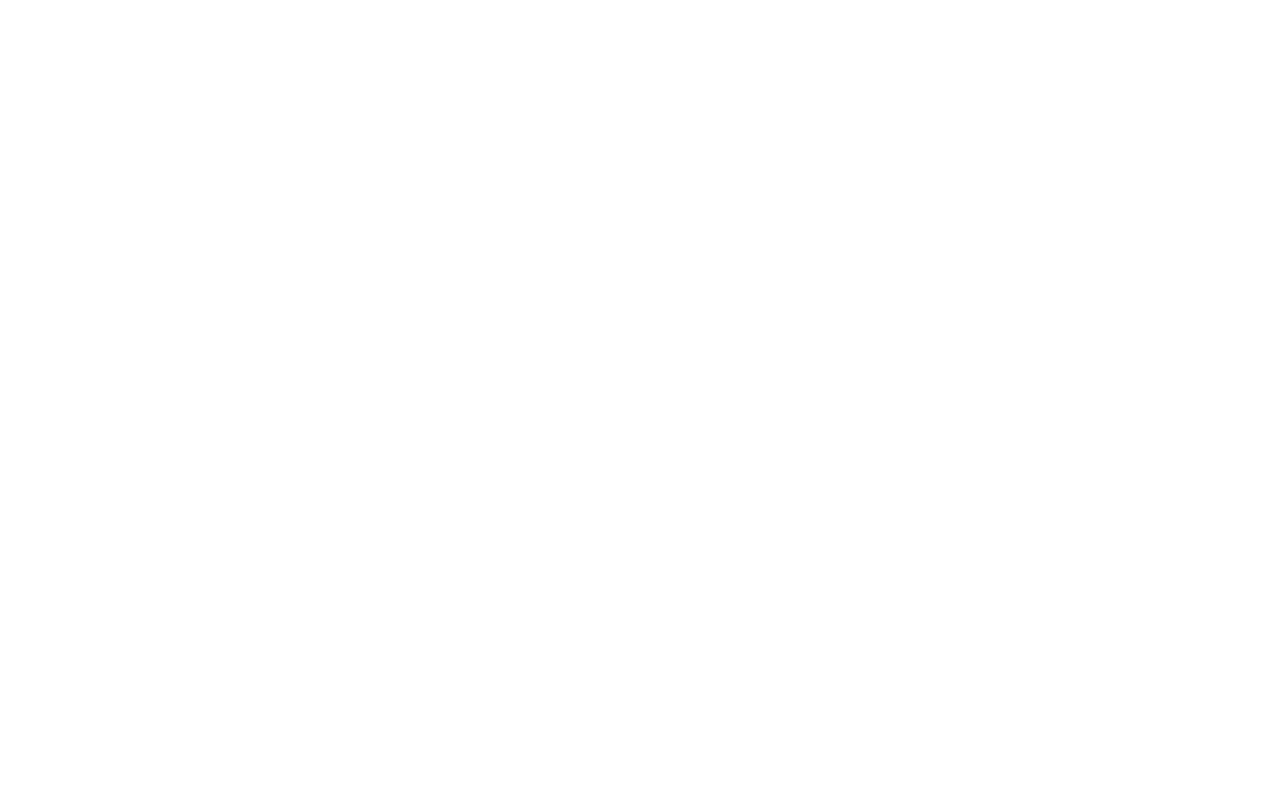
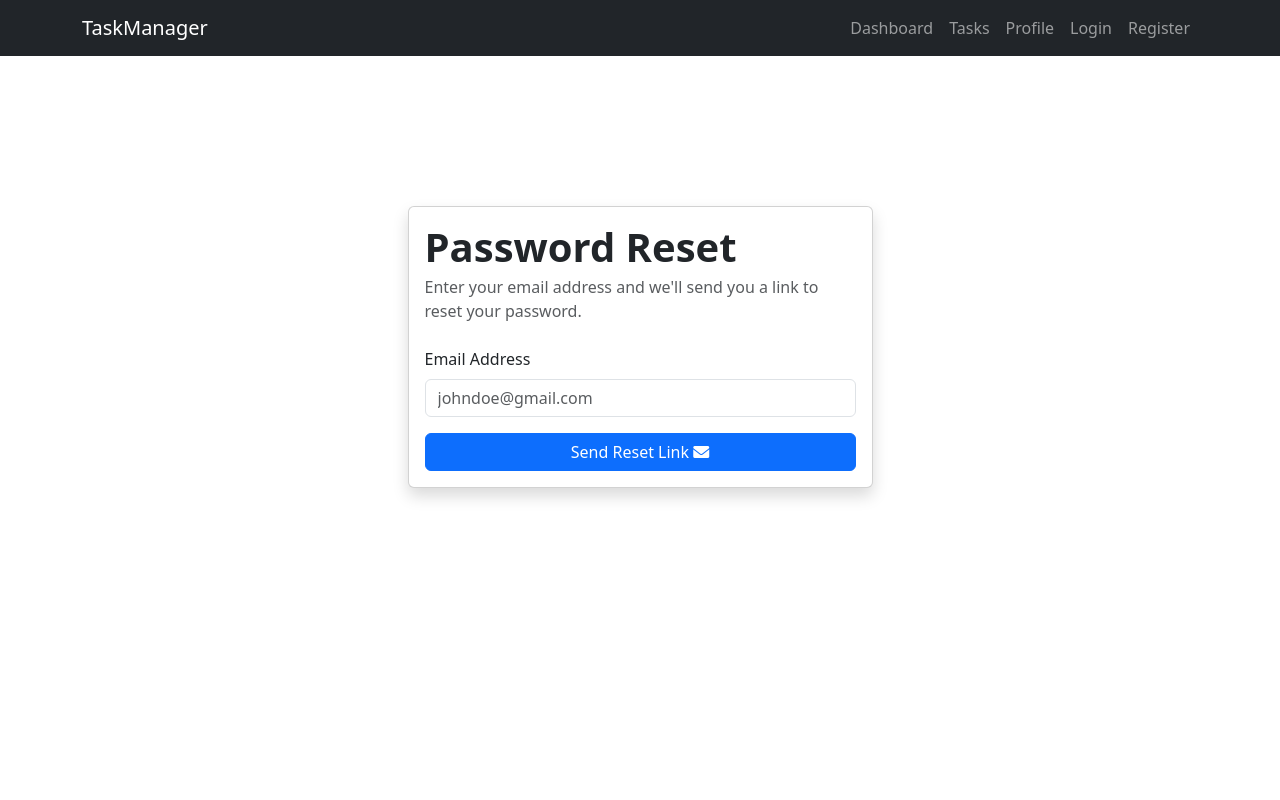
Before and after one commit to PacifistaPx0/task_manager, a React (Vite) app in the folder frontend/: page /forgot-password in a window 1280 px wide. Before the commit this address had no page. Shown: the top 800 px of the page. Built offline with nearby package versions, Linux system fonts and the light colour scheme; what simple-zustand-devtools would draw is missing.

Commit message:
email-reset-password authentication

```diff
--- a/frontend/src/App.jsx
+++ b/frontend/src/App.jsx
@@ -6,6 +6,8 @@
 import Register from "../src/views/auth/Register";
 import Login from "../src/views/auth/Login";
 import Logout from "./views/auth/Logout";
+import PasswordReset from "./views/auth/ForgotPassword";
+import CreateNewPassword from "./views/auth/CreateNewPassword";
 
 function App() {
   return (
@@ -13,8 +15,10 @@
       <MainWrapper>
         <Routes>
           <Route path="/register/" element={<Register />} />
-          <Route path="/login" element={<Login />} />
-          <Route path="/logout" element={<Logout />} />
+          <Route path="/login/" element={<Login />} />
+          <Route path="/logout/" element={<Logout />} />
+          <Route path="/forgot-password/" element={<PasswordReset />} />
+          <Route path="/create-new-password/" element={<CreateNewPassword />} />
         </Routes>
       </MainWrapper>
     </BrowserRouter>
--- /dev/null
+++ b/frontend/src/views/auth/CreateNewPassword.jsx
@@ -0,0 +1,130 @@
+import React, { useState } from "react";
+import { useNavigate, useSearchParams } from "react-router-dom";
+import apiInstance from "../../utils/axios";
+
+import BaseHeader from "../partials/BaseHeader";
+import BaseFooter from "../partials/BaseFooter";
+
+function NewPassword() {
+  const [newPassword, setNewPassword] = useState("");
+  const [confirmPassword, setConfirmPassword] = useState("");
+  const [isLoading, setIsLoading] = useState(false);
+  const [searchParams] = useSearchParams();
+  const navigate = useNavigate();
+
+  const handleSubmit = async (e) => {
+    e.preventDefault();
+    if (newPassword !== confirmPassword) {
+      alert("Passwords do not match!");
+      return;
+    }
+
+    // Password validation
+    if (newPassword.length < 6) {
+      alert("Password must be at least 6 characters long.");
+      return;
+    }
+
+    setIsLoading(true);
+
+    try {
+      const otp = searchParams.get("otp"); // Assuming the OTP is passed as a query parameter
+      const uuid64 = searchParams.get("uuid64"); // Assuming the uuid64 is passed as well
+
+      const response = await apiInstance.post("/user/password-change/", {
+        otp,
+        uuid64,
+        password: newPassword,
+      });
+
+      if (response.status === 201) {
+        alert("Password changed successfully!");
+        navigate("/login");
+      }
+    } catch (error) {
+      alert("Failed to change password. Please try again.");
+    } finally {
+      setIsLoading(false);
+    }
+  };
+
+  return (
+    <>
+      <BaseHeader />
+
+      <section
+        className="container d-flex flex-column vh-100"
+        style={{ marginTop: "150px" }}
+      >
+        <div className="row align-items-center justify-content-center g-0 h-lg-100 py-8">
+          <div className="col-lg-5 col-md-8 py-8 py-xl-0">
+            <div className="card shadow">
+              <div className="card-body p-6">
+                <div className="mb-4">
+                  <h1 className="mb-1 fw-bold">Set New Password</h1>
+                </div>
+                {/* Form */}
+                <form
+                  className="needs-validation"
+                  noValidate=""
+                  onSubmit={handleSubmit}
+                >
+                  <div className="mb-3">
+                    <label htmlFor="newPassword" className="form-label">
+                      New Password
+                    </label>
+                    <input
+                      type="password"
+                      id="newPassword"
+                      className="form-control"
+                      name="newPassword"
+                      placeholder="**************"
+                      required=""
+                      onChange={(e) => setNewPassword(e.target.value)}
+                    />
+                  </div>
+
+                  <div className="mb-3">
+                    <label htmlFor="confirmPassword" className="form-label">
+                      Confirm Password
+                    </label>
+                    <input
+                      type="password"
+                      id="confirmPassword"
+                      className="form-control"
+                      name="confirmPassword"
+                      placeholder="**************"
+                      required=""
+                      onChange={(e) => setConfirmPassword(e.target.value)}
+                    />
+                  </div>
+
+                  <div className="d-grid">
+                    {isLoading ? (
+                      <button
+                        disabled
+                        type="submit"
+                        className="btn btn-primary"
+                      >
+                        Changing Password{" "}
+                        <i className="fas fa-spinner fa-spin"></i>
+                      </button>
+                    ) : (
+                      <button type="submit" className="btn btn-primary">
+                        Change Password
+                      </button>
+                    )}
+                  </div>
+                </form>
+              </div>
+            </div>
+          </div>
+        </div>
+      </section>
+
+      <BaseFooter />
+    </>
+  );
+}
+
+export default NewPassword;
--- /dev/null
+++ b/frontend/src/views/auth/ForgotPassword.jsx
@@ -0,0 +1,99 @@
+import React, { useState } from "react";
+import { useNavigate } from "react-router-dom";
+import apiInstance from "../../utils/axios";
+
+import BaseHeader from "../partials/BaseHeader";
+import BaseFooter from "../partials/BaseFooter";
+
+function PasswordReset() {
+  const [email, setEmail] = useState("");
+  const [isLoading, setIsLoading] = useState(false);
+  const [message, setMessage] = useState("");
+  const navigate = useNavigate();
+
+  const handleSubmit = async (e) => {
+    e.preventDefault();
+    setIsLoading(true);
+
+    try {
+      const response = await apiInstance.get(`/user/password-reset/${email}/`);
+      setMessage(response.data.message || "Check your email for reset instructions.");
+      setIsLoading(false);
+    } catch (error) {
+      setMessage("An error occurred. Please try again.");
+      setIsLoading(false);
+    }
+  };
+
+  return (
+    <>
+      <BaseHeader />
+
+      <section
+        className="container d-flex flex-column vh-100"
+        style={{ marginTop: "150px" }}
+      >
+        <div className="row align-items-center justify-content-center g-0 h-lg-100 py-8">
+          <div className="col-lg-5 col-md-8 py-8 py-xl-0">
+            <div className="card shadow">
+              <div className="card-body p-6">
+                <div className="mb-4">
+                  <h1 className="mb-1 fw-bold">Password Reset</h1>
+                  <p className="text-muted">
+                    Enter your email address and we'll send you a link to reset your password.
+                  </p>
+                </div>
+                <form
+                  className="needs-validation"
+                  noValidate=""
+                  onSubmit={handleSubmit}
+                >
+                  <div className="mb-3">
+                    <label htmlFor="email" className="form-label">
+                      Email Address
+                    </label>
+                    <input
+                      type="email"
+                      id="email"
+                      className="form-control"
+                      name="email"
+                      placeholder="johndoe@gmail.com"
+                      required=""
+                      onChange={(e) => setEmail(e.target.value)}
+                    />
+                  </div>
+                  {message && (
+                    <div className="mb-3">
+                      <p className="text-success">{message}</p>
+                    </div>
+                  )}
+                  <div>
+                    <div className="d-grid">
+                      {isLoading ? (
+                        <button
+                          disabled
+                          type="submit"
+                          className="btn btn-primary"
+                        >
+                          Sending... <i className="fas fa-spinner fa-spin"></i>
+                        </button>
+                      ) : (
+                        <button type="submit" className="btn btn-primary">
+                          Send Reset Link <i className="fas fa-envelope"></i>
+                        </button>
+                      )}
+                    </div>
+                  </div>
+                </form>
+              </div>
+            </div>
+          </div>
+        </div>
+      </section>
+
+      <BaseFooter />
+    </>
+  );
+}
+
+export default PasswordReset;
```
Also changed, not shown: 1 other file (tests, documents, lock files or other folders).
